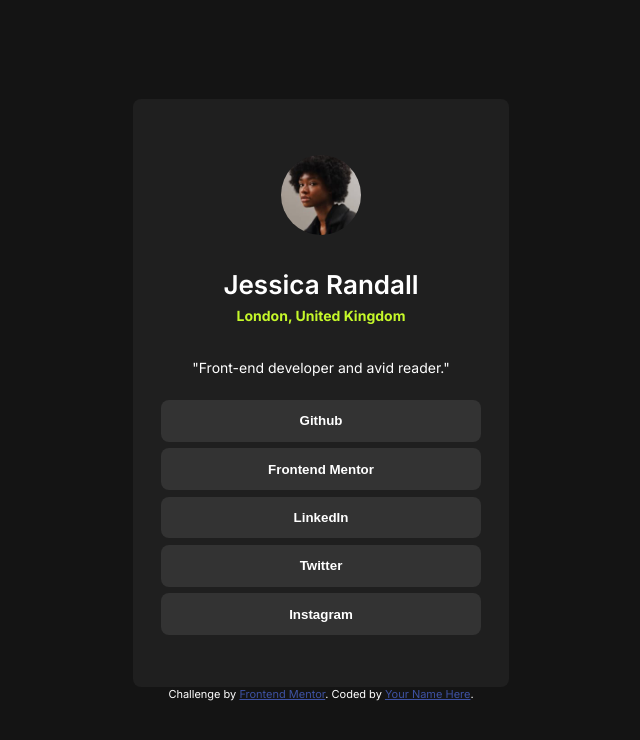
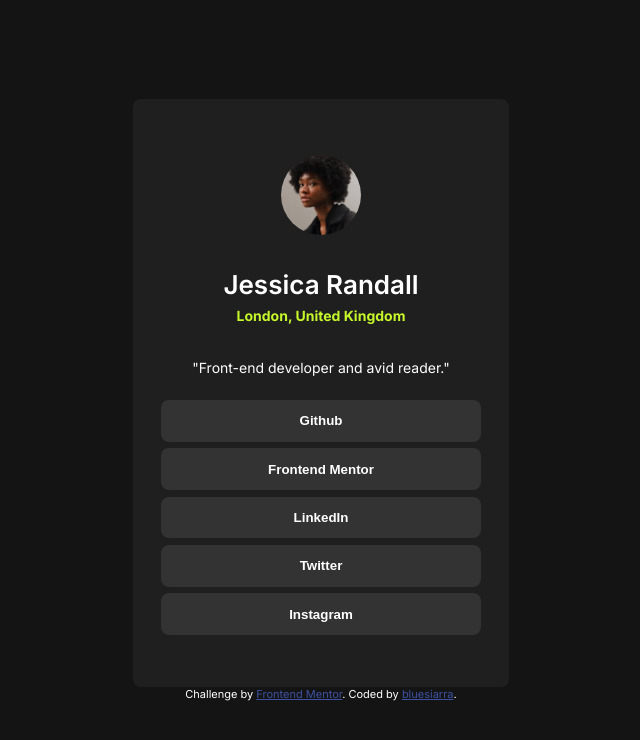
Before and after one commit to bluesiarra/WebPlayground, a plain HTML site: page practices/social-links-profile-main/practice1.html in a window 1280 px wide. Shown: the whole page, without its empty margins (319-959 px from the left). Drawn offline with Linux system fonts and the light colour scheme.

Commit message:
make readme

```diff
--- a/practices/social-links-profile-main/practice1.html
+++ b/practices/social-links-profile-main/practice1.html
@@ -140,7 +140,7 @@
 </div>
   <div class="attribution">
     Challenge by <a href="https://www.frontendmentor.io?ref=challenge" target="_blank">Frontend Mentor</a>.
-    Coded by <a href="#">Your Name Here</a>.
+    Coded by <a href="https://github.com/bluesiarra">bluesiarra</a>.
   </div>
 </body>
 </html>
```
Also changed, not shown: practices/social-links-profile-main/readme_ss.png (added), 2 other files.
